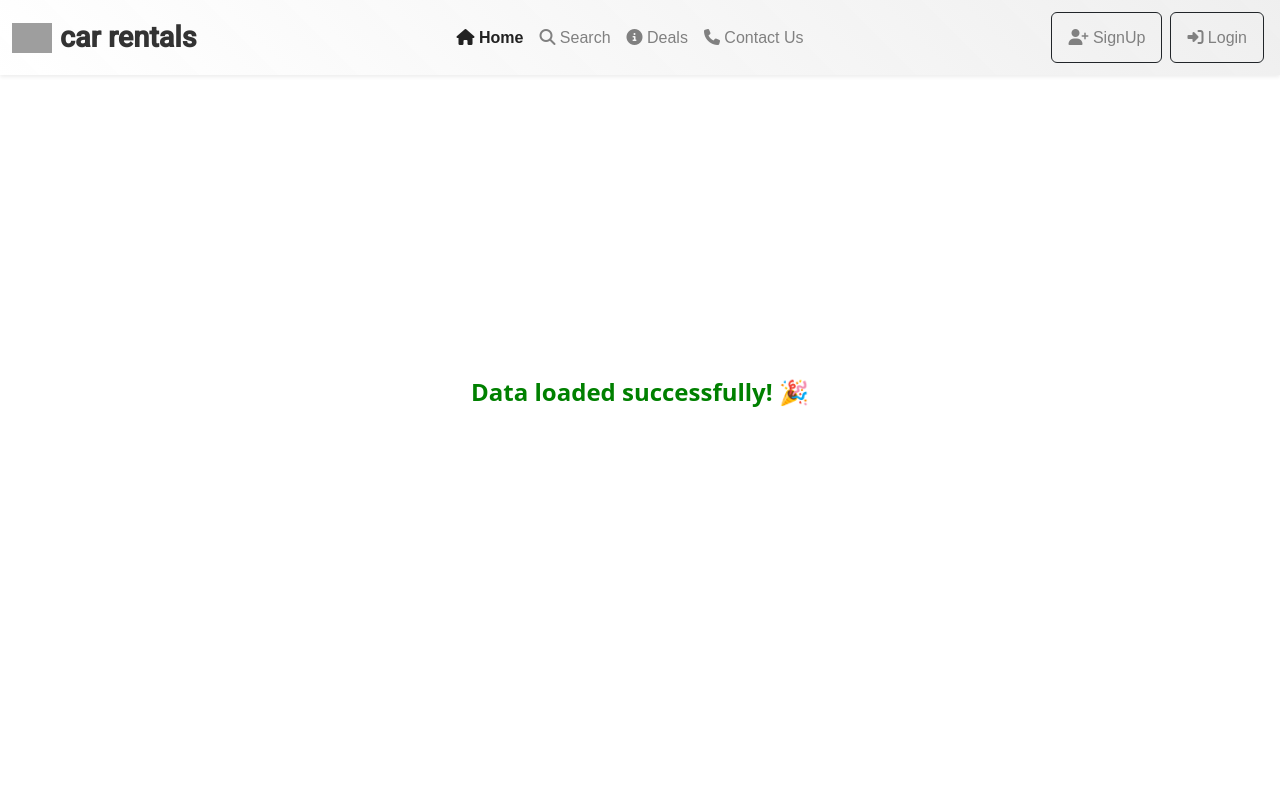
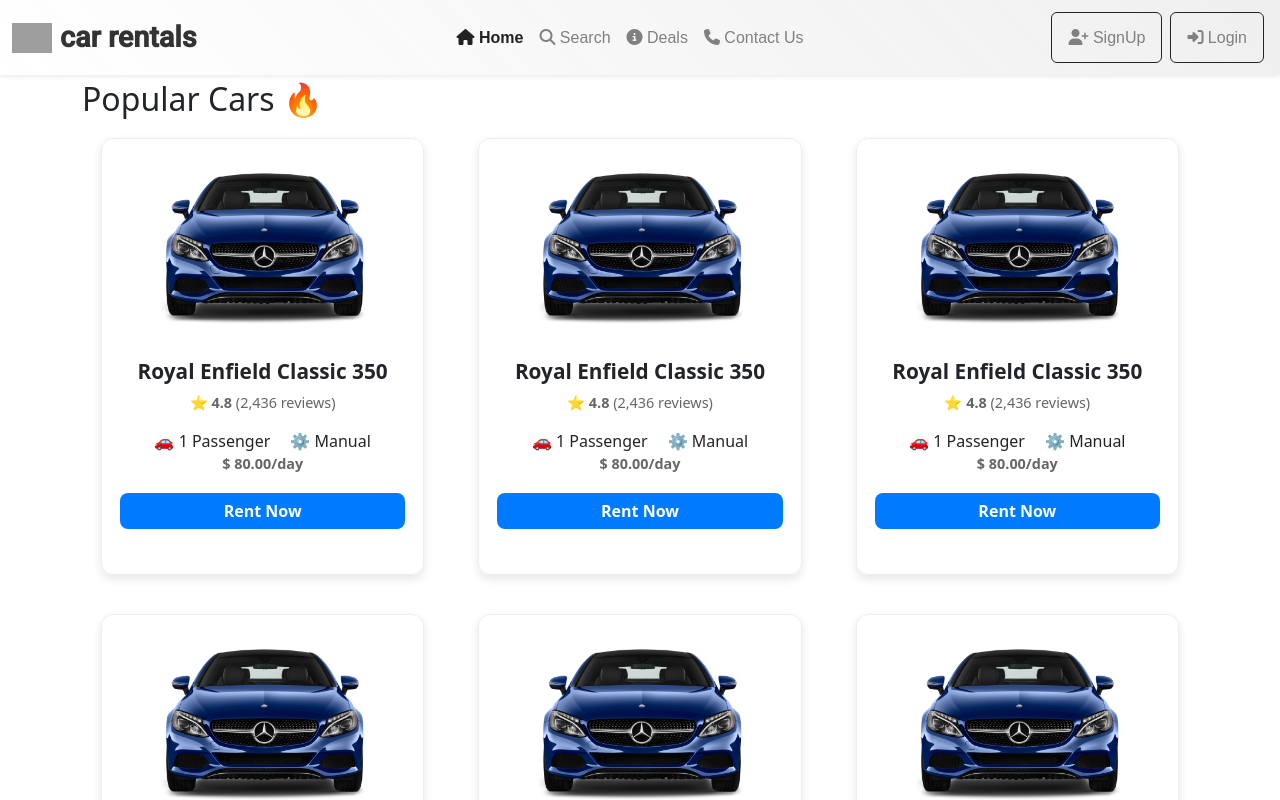
Before and after one commit to matic113/nile-cars, an Angular app: page /home in a window 1280 px wide. Shown: the top 800 px of the page. Built offline with nearby package versions, Linux system fonts and the light colour scheme; grey boxes are pictures that could not be loaded.

Commit message:
Add Car Grid list and car card.

```diff
--- a/angular.json
+++ b/angular.json
@@ -21,6 +21,8 @@
             ],
             "tsConfig": "tsconfig.app.json",
             "assets": [
+              "src/favicon.ico",
+              "src/assets",
               {
                 "glob": "**/*",
                 "input": "public"
@@ -32,7 +34,9 @@
               "node_modules/@fortawesome/fontawesome-free/css/all.min.css",
               "node_modules/bootstrap/dist/css/bootstrap.min.css"
             ],
-            "scripts": ["node_modules/bootstrap/dist/js/bootstrap.bundle.min.js"]
+            "scripts": [
+              "node_modules/bootstrap/dist/js/bootstrap.bundle.min.js"
+            ]
           },
           "configurations": {
             "production": {
--- a/src/app/home/home.component.css
+++ b/src/app/home/home.component.css
@@ -1,3 +1,7 @@
+body {
+  background-color: #F8F9FD;
+}
+
 .center-container {
   display: flex;
   justify-content: center;
@@ -19,3 +23,83 @@
   font-weight: bold;
   color: green;
 }
+
+
+
+/* Car grid */
+.car-card {
+  border-radius: 12px;
+  box-shadow: 0px 4px 10px rgba(0, 0, 0, 0.1);
+  overflow: hidden;
+  transition: transform 0.3s ease-in-out;
+  background-color: transparent;
+  height: 95%;
+  margin: 10px;
+  padding: 10px;
+  border: 1px solid #eee;
+
+}
+
+.car-card:hover {
+  transform: translateY(-5px);
+}
+
+.car-card img {
+  width: 100%;
+  height: 200px;
+  object-fit: cover;
+}
+
+.car-card .mat-card-header {
+  text-align: center;
+}
+
+.car-card .mat-card-title {
+  font-weight: bold;
+  font-size: 1.2rem;
+  margin-bottom: 8px;
+}
+
+.car-card .mat-card-content {
+  text-align: center;
+  padding: 10px;
+
+
+  & h3 {
+    font-size: 1.3rem;
+  }
+
+
+  & .details {
+    display: flex;
+    gap: 20px;
+    justify-content: center;
+  }
+
+  & .price {
+    color: #000000;
+    font-weight: bold;
+    font-size: 20px;
+  }
+}
+
+.car-card .mat-card-content p {
+  color: #666;
+  font-size: 0.9rem;
+}
+
+
+.car-card button {
+  width: 100%;
+  background-color: #007bff;
+  color: white;
+  border-radius: 8px;
+  padding: 6px 12px;
+  font-weight: bold;
+  transition: 0.3s;
+  border: none;
+}
+
+.car-card button:hover {
+  background-color: #0056b3;
+}
--- a/src/app/home/home.component.html
+++ b/src/app/home/home.component.html
@@ -1,14 +1,40 @@
-<!-- Loading spinner with message -->
-<div class="center-container" *ngIf="isLoading">
+<!-- Loading spinner with message
+<!-- <div class="center-container" *ngIf="isLoading">
   <div class="content">
     <mat-spinner color="primary" [diameter]="80"></mat-spinner>
     <p>Loading data...</p>
   </div>
-  </div>
+</div> -->
 
 <!-- Success message after loading completes -->
-  <div class="center-container" *ngIf="!isLoading">
+<!-- <div class="center-container" *ngIf="!isLoading">
   <div class="content">
     <p class="success-message">Data loaded successfully! 🎉</p>
   </div>
+</div> -->
+
+<div class="container" style="margin: 0 auto">
+  <!-- TODO Remove this div -->
+  <div style="margin-top: 80px;"> </div>
+  <h2>Popular Cars 🔥</h2>
+  <!-- Cars Grid  -->
+  <mat-grid-list [cols]="gridCols" rowHeight="460px" gutterSize="16px">
+    <mat-grid-tile *ngFor="let i of [1,2,3,4,5,6,7,8]">
+      <mat-card class="car-card">
+        <img mat-card-image src="../../assets/car.png" alt="Car {{i}}">
+        <mat-card-content class="mat-card-content">
+          <h3 class="mat-card-title">Royal Enfield Classic 350</h3>
+          <p>⭐ <b>4.8</b> (2,436 reviews)</p>
+          <div class="details">
+            <span>🚗 1 Passenger</span>
+            <span>⚙️ Manual</span>
           </div>
+          <p class="price">$ 80.00/day</p>
+        </mat-card-content>
+        <mat-card-actions class="mat-card-actions">
+          <button mat-button>Rent Now</button>
+        </mat-card-actions>
+      </mat-card>
+    </mat-grid-tile>
+  </mat-grid-list>
+</div>
--- a/src/app/home/home.component.ts
+++ b/src/app/home/home.component.ts
@@ -1,20 +1,50 @@
 import { CommonModule } from '@angular/common';
-import { Component } from '@angular/core';
+import { Component, HostListener } from '@angular/core';
 import { MatProgressSpinnerModule } from '@angular/material/progress-spinner';
+import { MatGridListModule } from '@angular/material/grid-list';
+import { MatCardModule } from '@angular/material/card';
 
 @Component({
   selector: 'app-home',
-  imports: [MatProgressSpinnerModule,CommonModule],
+  imports: [MatProgressSpinnerModule, CommonModule, MatGridListModule, MatCardModule,],
   templateUrl: './home.component.html',
   styleUrl: './home.component.css'
 })
 export class HomeComponent {
   isLoading = true; // Controls loading state
+  gridCols: number = 4;
 
   constructor() {
+    // Update grid columns based on screen size
+    this.updateGridCols();
+
     // Simulate data loading for 3 seconds
     setTimeout(() => {
       this.isLoading = false;
     }, 3000);
   }
+
+
+  // Update grid columns based on screen size
+  @HostListener('window:resize', ['$event'])
+  onResize() {
+    this.updateGridCols();
+  }
+
+  updateGridCols() {
+    const width = window.innerWidth;
+    if (width < 600) {
+      this.gridCols = 1; // موبايل
+    } else if (width < 1050) {
+      this.gridCols = 2; // تابلت
+    } else if (width < 1300) {
+      this.gridCols = 3; // لابتوب صغير
+    } else {
+      this.gridCols = 4; // ديسكتوب
+    }
+  }
+  // End Update grid columns based on screen size
+
+
+
 }
```
Also changed, not shown: src/assets/car.png (added). Lines whose indentation alone changed are shown as unchanged.
